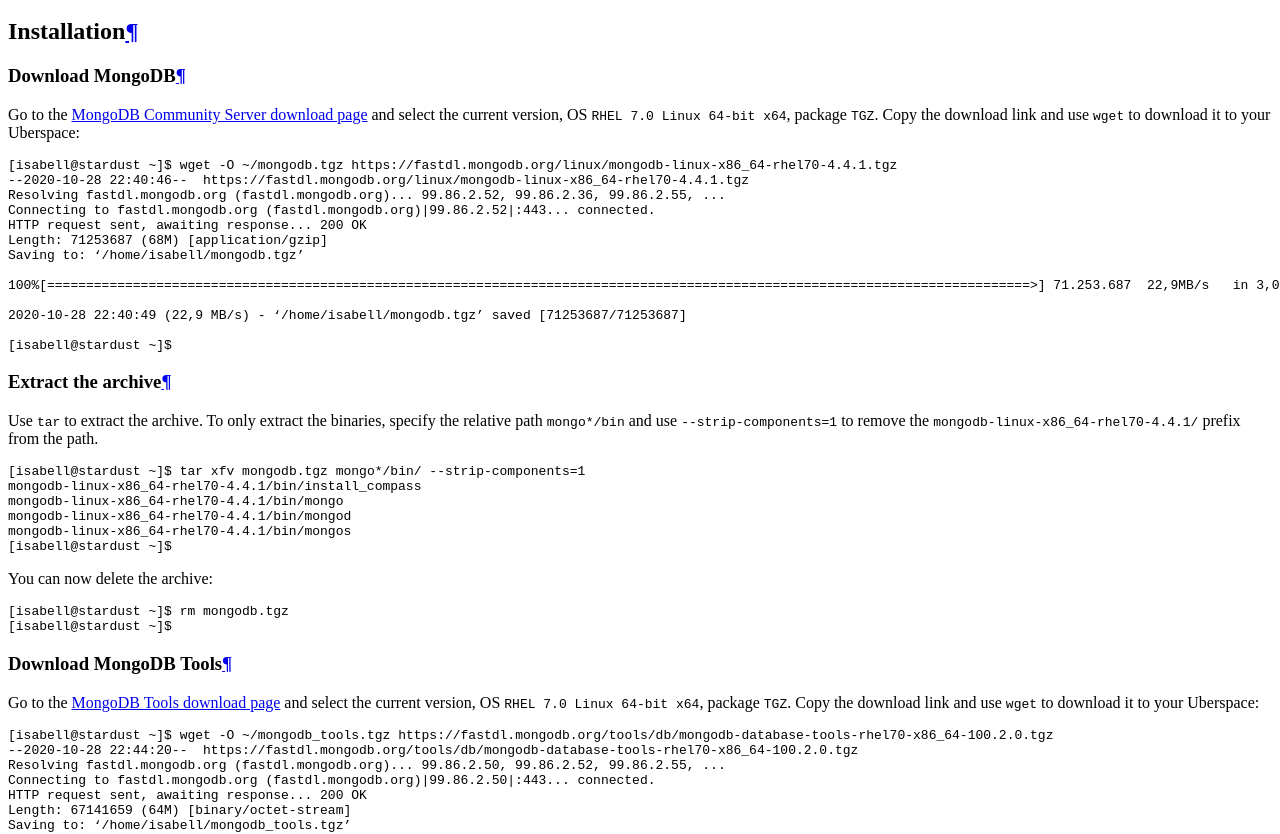
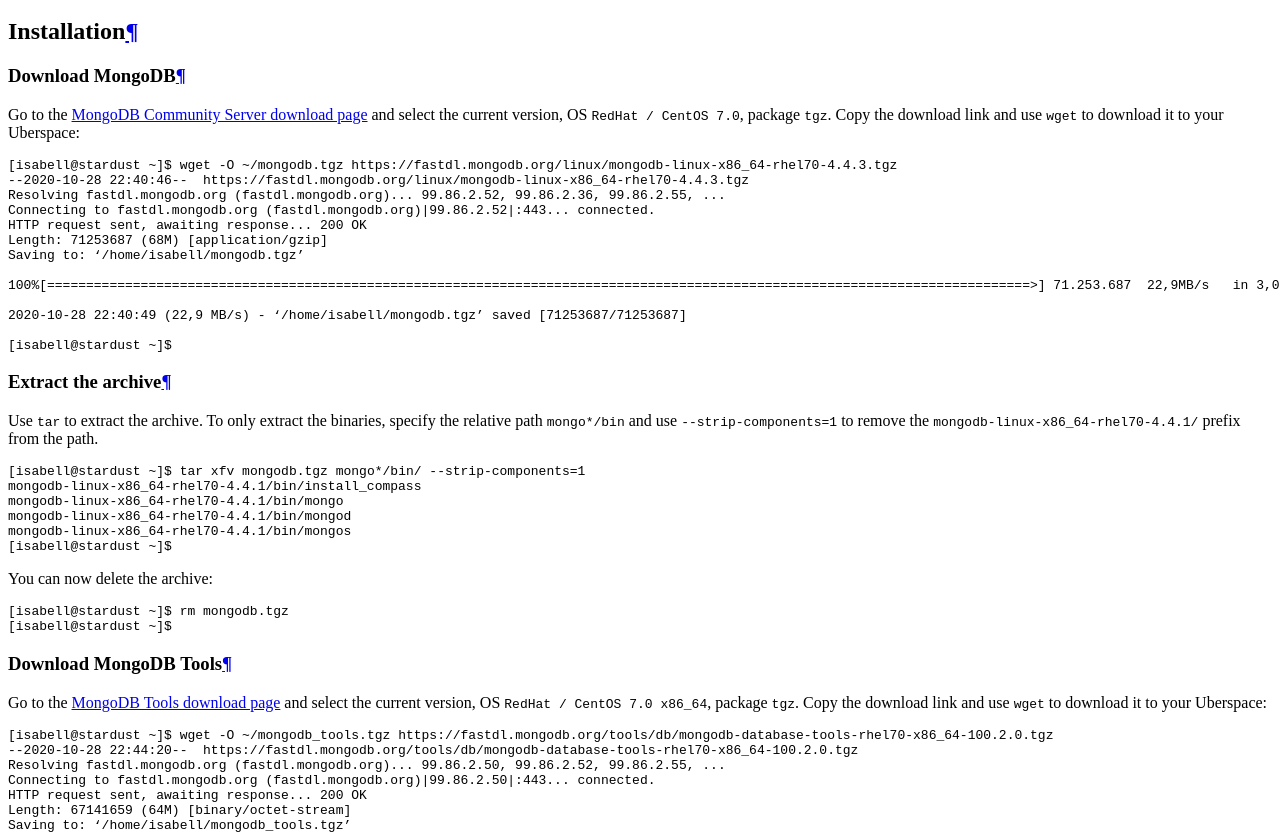
Before and after one commit to Uberspace/lab, a Sphinx documentation site: the page built from source/guide_mongodb.rst, in a window 1280 px wide and 1400 px high, scrolled down 4016 px. Shown: the part 151-985 px from the top of the window. Built offline with Sphinx 7.4.7 and the Read the Docs theme 2.0.0, drawn with Linux system fonts in a browser that asks for light colours; some of the changed text lies outside the part shown.

Commit message:
update download information on MongoDB
Reflect change of download labels.
Update to version 4.4.3
Update information on which MongoDB version and Uberspace version this was tested.

```diff
--- a/source/guide_mongodb.rst
+++ b/source/guide_mongodb.rst
@@ -36,12 +36,12 @@
 Download MongoDB
 ----------------
 
-Go to the `MongoDB Community Server download page`_ and select the current version, OS ``RHEL 7.0 Linux 64-bit x64``, package ``TGZ``. Copy the download link and use ``wget`` to download it to your Uberspace:
+Go to the `MongoDB Community Server download page`_ and select the current version, OS ``RedHat / CentOS 7.0``, package ``tgz``. Copy the download link and use ``wget`` to download it to your Uberspace:
 
 .. code-block::
 
- [isabell@stardust ~]$ wget -O ~/mongodb.tgz https://fastdl.mongodb.org/linux/mongodb-linux-x86_64-rhel70-4.4.1.tgz
- --2020-10-28 22:40:46--  https://fastdl.mongodb.org/linux/mongodb-linux-x86_64-rhel70-4.4.1.tgz
+ [isabell@stardust ~]$ wget -O ~/mongodb.tgz https://fastdl.mongodb.org/linux/mongodb-linux-x86_64-rhel70-4.4.3.tgz
+ --2020-10-28 22:40:46--  https://fastdl.mongodb.org/linux/mongodb-linux-x86_64-rhel70-4.4.3.tgz
  Resolving fastdl.mongodb.org (fastdl.mongodb.org)... 99.86.2.52, 99.86.2.36, 99.86.2.55, ...
  Connecting to fastdl.mongodb.org (fastdl.mongodb.org)|99.86.2.52|:443... connected.
  HTTP request sent, awaiting response... 200 OK
@@ -78,7 +78,7 @@
 Download MongoDB Tools
 ----------------------
 
-Go to the `MongoDB Tools download page`_ and select the current version, OS ``RHEL 7.0 Linux 64-bit x64``, package ``TGZ``. Copy the download link and use ``wget`` to download it to your Uberspace:
+Go to the `MongoDB Tools download page`_ and select the current version, OS ``RedHat / CentOS 7.0 x86_64``, package ``tgz``. Copy the download link and use ``wget`` to download it to your Uberspace:
 
 .. code-block::
 
@@ -188,10 +188,10 @@
  :emphasize-lines: 1
 
  [isabell@stardust ~]$ mongo admin ~/mongodb/setup.js
- MongoDB shell version v4.4.1
+ MongoDB shell version v4.4.3
  connecting to: mongodb://127.0.0.1:27017/admin?compressors=disabled&gssapiServiceName=mongodb
  Implicit session: session { "id" : UUID("5309a64f-0c83-44a6-83d9-bdb347a94af0") }
- MongoDB server version: 4.4.1
+ MongoDB server version: 4.4.3
  Successfully added user: { "user" : "mongodb_mongoroot", "roles" : [ "root" ] }
  [isabell@stardust ~]$
 
@@ -209,13 +209,13 @@
 .. code-block::
 
  [isabell@stardust ~]$ mongo
- MongoDB shell version v4.4.1
+ MongoDB shell version v4.4.3
  connecting to: mongodb://127.0.0.1:27017/?compressors=disabled&gssapiServiceName=mongodb
  Implicit session: session { "id" : UUID("cb614de8-7748-4530-b4d4-d42f0e430424") }
- MongoDB server version: 4.4.1
+ MongoDB server version: 4.4.3
  connecting to: mongodb://127.0.0.1:27017/admin
  Implicit session: session { "id" : UUID("2ec1cc81-3c00-45a9-9f1c-423f7f5d46be") }
- MongoDB server version: 4.4.1
+ MongoDB server version: 4.4.3
  ---
  The server generated these startup warnings when booting:
         2020-10-28T22:49:35.811+01:00: /sys/kernel/mm/transparent_hugepage/enabled is 'always'. We suggest setting it to 'never'
@@ -274,13 +274,13 @@
  [isabell@stardust ~]$ supervisorctl start mongodb
  mongodb: started
  [isabell@stardust ~]$ mongo
- MongoDB shell version v4.4.1
+ MongoDB shell version v4.4.3
  connecting to: mongodb://127.0.0.1:27017/?compressors=disabled&gssapiServiceName=mongodb
  Implicit session: session { "id" : UUID("cb614de8-7748-4530-b4d4-d42f0e430424") }
- MongoDB server version: 4.4.1
+ MongoDB server version: 4.4.3
  connecting to: mongodb://127.0.0.1:27017/admin
  Implicit session: session { "id" : UUID("2ec1cc81-3c00-45a9-9f1c-423f7f5d46be") }
- MongoDB server version: 4.4.1
+ MongoDB server version: 4.4.3
  ---
  The server generated these startup warnings when booting:
         2020-10-28T22:49:35.811+01:00: /sys/kernel/mm/transparent_hugepage/enabled is 'always'. We suggest setting it to 'never'
@@ -311,6 +311,6 @@
 
 ----
 
-Tested with MongoDB 4.4.1, MongoDB Tools 100.2.0, Uberspace 7.7.9.0
+Tested with MongoDB 4.4.3, MongoDB Tools 100.2.0, Uberspace 7.8.1.0
 
 .. author_list::
```
